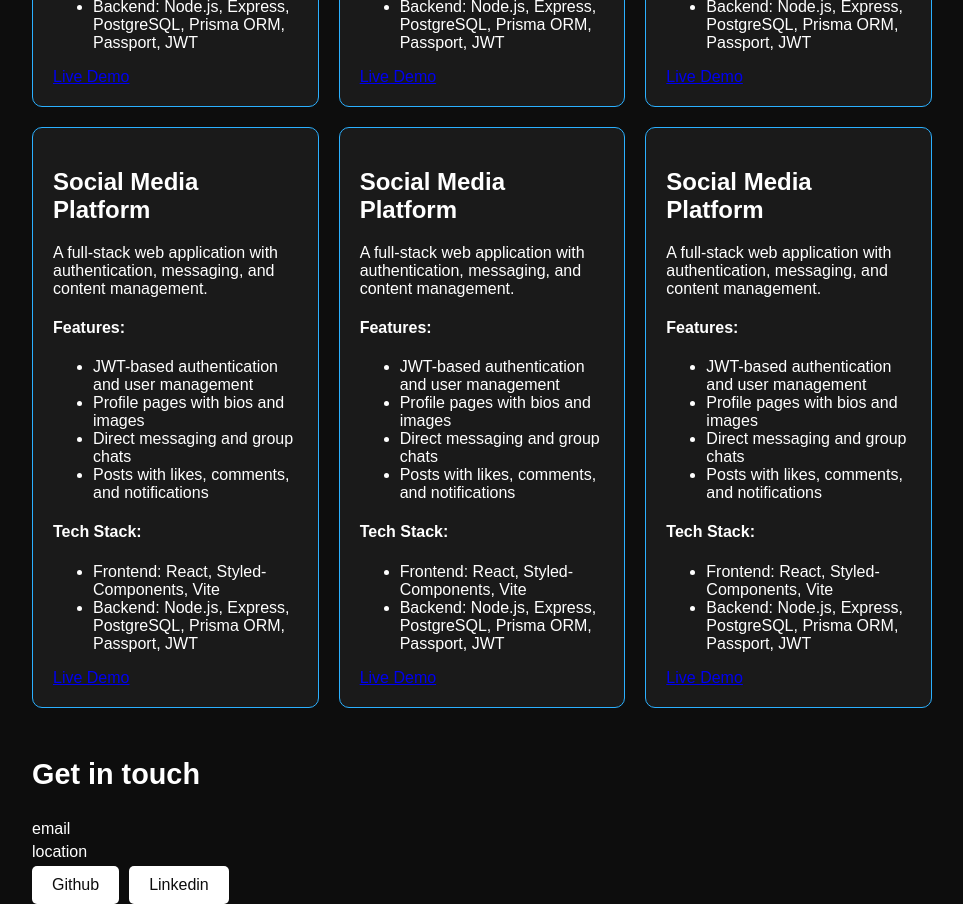
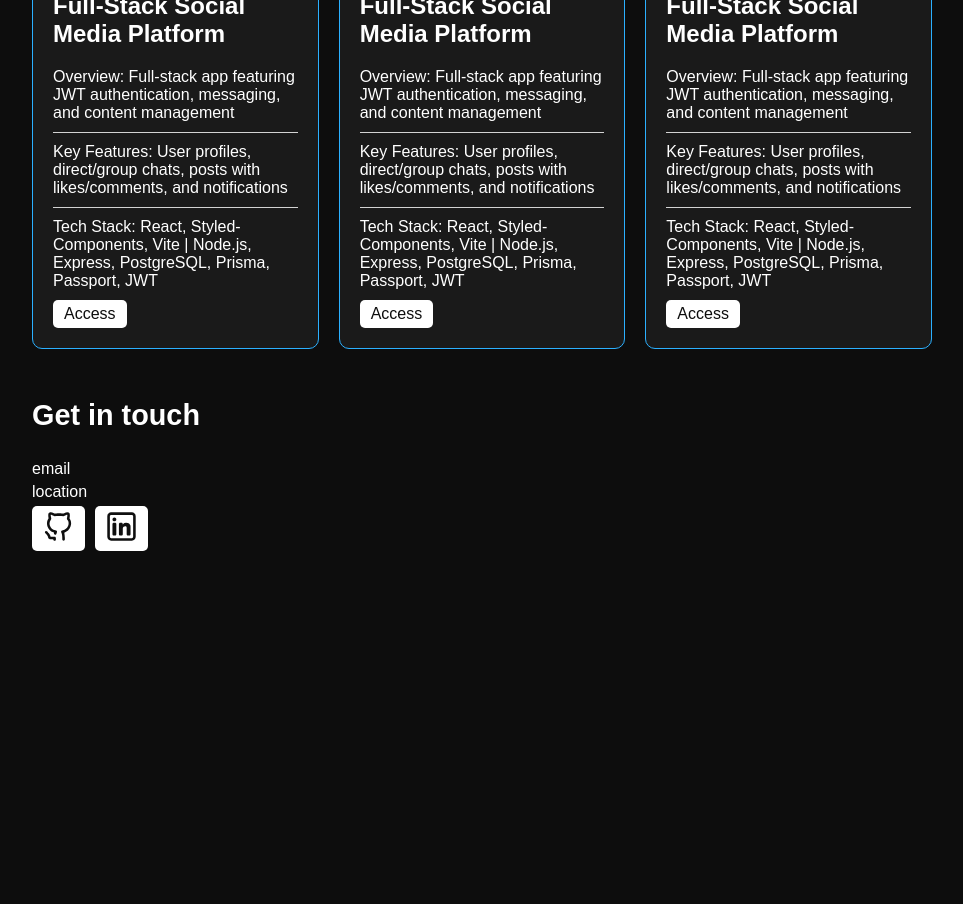
Before and after one commit to asseternity/personal-website, a React (Vite) app: page / in a window 1280 px wide. Shown: the part 1000-1904 px from the top of the page, without its empty margins (158-1121 px from the left). After the commit the page ends 1601 px from the top, so only its background shows below. Built offline with nearby package versions, Linux system fonts and the light colour scheme.

Commit message:
feat: continue css, shorten template project card, amend button css

```diff
--- a/src/App.jsx
+++ b/src/App.jsx
@@ -1,5 +1,7 @@
 import { useState } from 'react';
 import portrait from '/portrait.jpg';
+import logo_gh from '/github-svgrepo-com.svg';
+import logo_li from '/linkedin-svgrepo-com.svg';
 import ProjectCard from './components/template_project';
 
 export default function App() {
@@ -21,8 +23,12 @@ export default function App() {
             analytical, project management, and problem-solving skills to
             full-stack development.
           </p>
-          <button>Github</button>
-          <button>Linkedin</button>
+          <button>
+            <img src={logo_gh} />
+          </button>
+          <button>
+            <img src={logo_li} />
+          </button>
         </div>
         <div className="top_right">
           <img src={portrait} />
@@ -55,8 +61,12 @@ export default function App() {
         <h3>Get in touch</h3>
         <p>email</p>
         <p>location</p>
-        <button>Github</button>
-        <button>Linkedin</button>
+        <button>
+          <img src={logo_gh} />
+        </button>
+        <button>
+          <img src={logo_li} />
+        </button>
       </div>
     </div>
   );
--- a/src/components/template_project.jsx
+++ b/src/components/template_project.jsx
@@ -1,32 +1,22 @@
 export default function ProjectCard() {
   return (
-    <div>
-      <h2>Social Media Platform</h2>
-      <p>
-        A full-stack web application with authentication, messaging, and content
-        management.
-      </p>
-      <h4>Features:</h4>
-      <ul>
-        <li>JWT-based authentication and user management</li>
-        <li>Profile pages with bios and images</li>
-        <li>Direct messaging and group chats</li>
-        <li>Posts with likes, comments, and notifications</li>
-      </ul>
-      <h4>Tech Stack:</h4>
-      <ul>
-        <li>Frontend: React, Styled-Components, Vite</li>
-        <li>
-          Backend: Node.js, Express, PostgreSQL, Prisma ORM, Passport, JWT
-        </li>
-      </ul>
-      <a
-        href="https://asseternity.github.io/messenger-frontend/"
-        target="_blank"
-        rel="noopener noreferrer"
-      >
-        Live Demo
-      </a>
+    <div className="card_container">
+      <h2>Full-Stack Social Media Platform</h2>
+      <div className="card_inner">
+        <div className="card_para">
+          Overview: Full-stack app featuring JWT authentication, messaging, and
+          content management
+        </div>
+        <div className="card_para">
+          Key Features: User profiles, direct/group chats, posts with
+          likes/comments, and notifications
+        </div>
+        <div className="card_para">
+          Tech Stack: React, Styled-Components, Vite | Node.js, Express,
+          PostgreSQL, Prisma, Passport, JWT
+        </div>
+      </div>
+      <button>Access</button>
     </div>
   );
 }
--- a/src/index.css
+++ b/src/index.css
@@ -51,8 +51,8 @@ button {
   background-color: #ffffff;
   color: #0d0d0d;
   border: none;
-  padding: 10px 20px;
-  font-size: 1rem;
+  padding: 5px 11px;
+  font-size: 1em;
   cursor: pointer;
   margin-right: 10px;
   border-radius: 5px;
@@ -62,6 +62,11 @@ button {
 button:hover {
   background-color: #2bb0ff;
   color: white;
+}
+
+button img {
+  height: 31px;
+  width: 31px;
 }
 
 /* Projects Section */
@@ -89,9 +94,25 @@ button:hover {
   border: 1px solid #2bb0ff;
 }
 
+/* Cards inside */
+.card_para {
+  padding-bottom: 10px;
+  border-bottom: 1px solid lightgray;
+}
+
+/* Apply padding-top: 10px to every .card_para except the first one */
+.card_para:not(:first-child) {
+  padding-top: 10px;
+}
+
+/* Remove the border-bottom from the last .card_para */
+.card_para:last-child {
+  border-bottom: none;
+}
 /* Bottom Section (Aligned to Left) */
 .bottom {
   margin-top: 50px;
+  margin-bottom: 50px;
   text-align: left;
 }
 
```
Also changed, not shown: public/github-svgrepo-com.svg (added), public/linkedin-svgrepo-com.svg (added).
